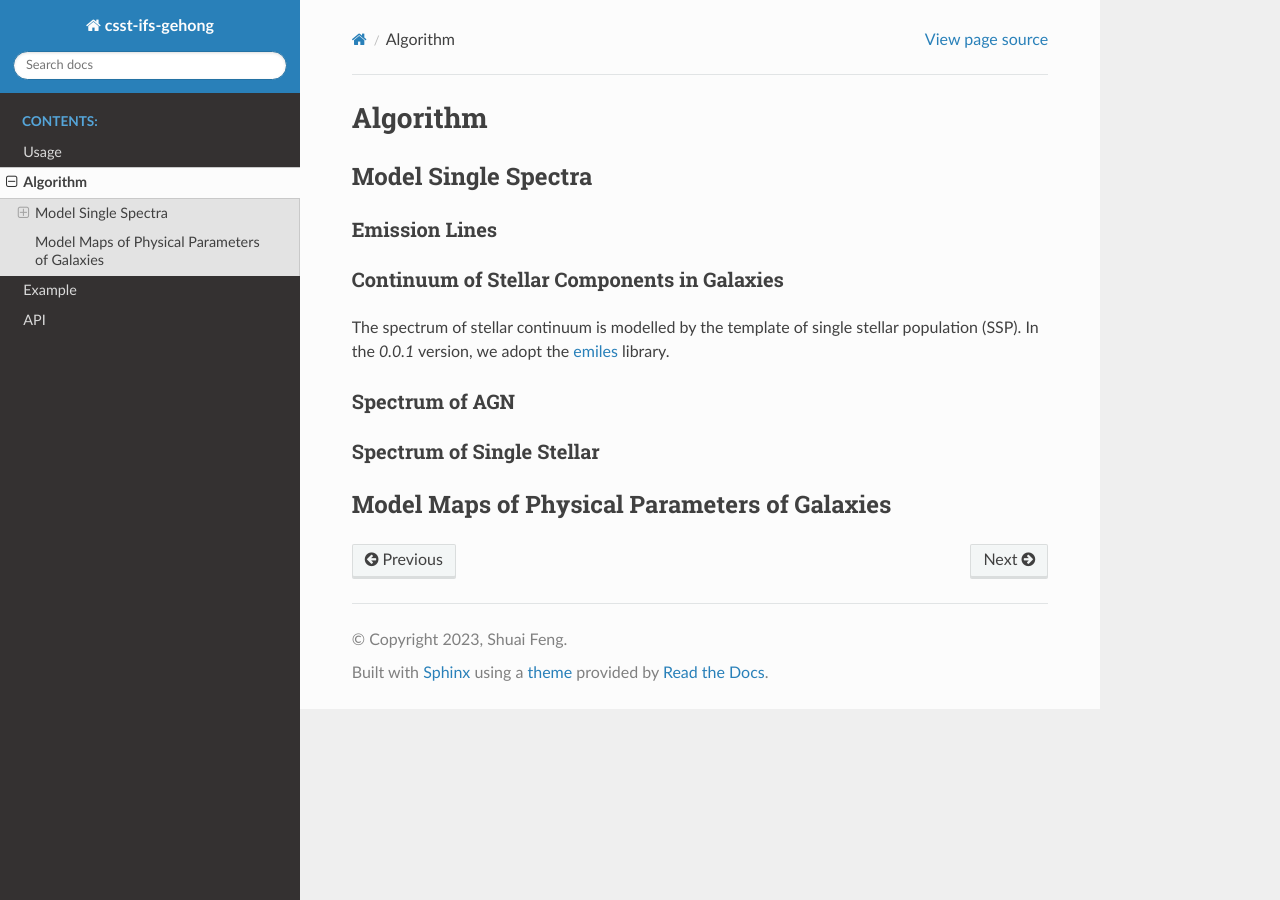
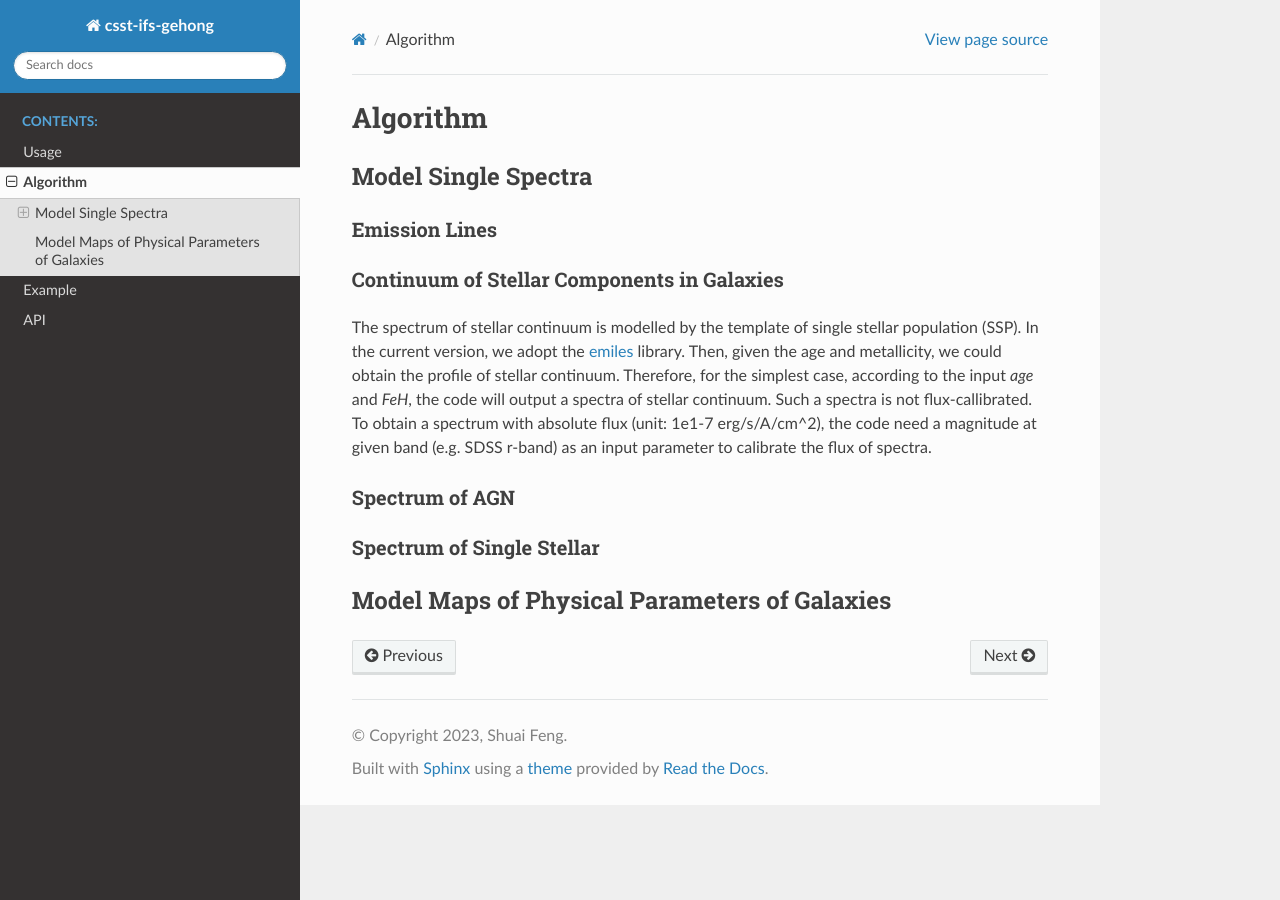
Before and after one commit to fengshuai0210/csst-ifs-gehong, a Sphinx documentation site: the page built from docs/source/algorithm.rst, in a window 1280 px wide. Built offline with Sphinx 7.4.7 and the Read the Docs theme 2.0.0, drawn with Linux system fonts in a browser that asks for light colours.

Commit message:
Update algorithm.rst

```diff
--- a/docs/source/algorithm.rst
+++ b/docs/source/algorithm.rst
@@ -10,7 +10,11 @@ Emission Lines
 Continuum of Stellar Components in Galaxies
 ~~~~~~~~~~~~~~~~~~~~~~~~~~~~~~~~~~~~~~~~~~~
 
-The spectrum of stellar continuum is modelled by the template of single stellar population (SSP). In the `0.0.1` version, we adopt the `emiles <http://miles.iac.es/pages/stellar-libraries/miles-library.php>`_ library.
+The spectrum of stellar continuum is modelled by the template of single stellar population (SSP). In the current version, we adopt
+the `emiles <http://miles.iac.es/pages/stellar-libraries/miles-library.php>`_ library. Then, given the age and metallicity, we could
+obtain the profile of stellar continuum. Therefore, for the simplest case, according to the input `age` and `FeH`, the code will output
+a spectra of stellar continuum. Such a spectra is not flux-callibrated. To obtain a spectrum with absolute flux (unit: 1e1-7 erg/s/A/cm^2),
+the code need a magnitude at given band (e.g. SDSS r-band) as an input parameter to calibrate the flux of spectra.
 
 Spectrum of AGN
 ~~~~~~~~~~~~~~~
```
